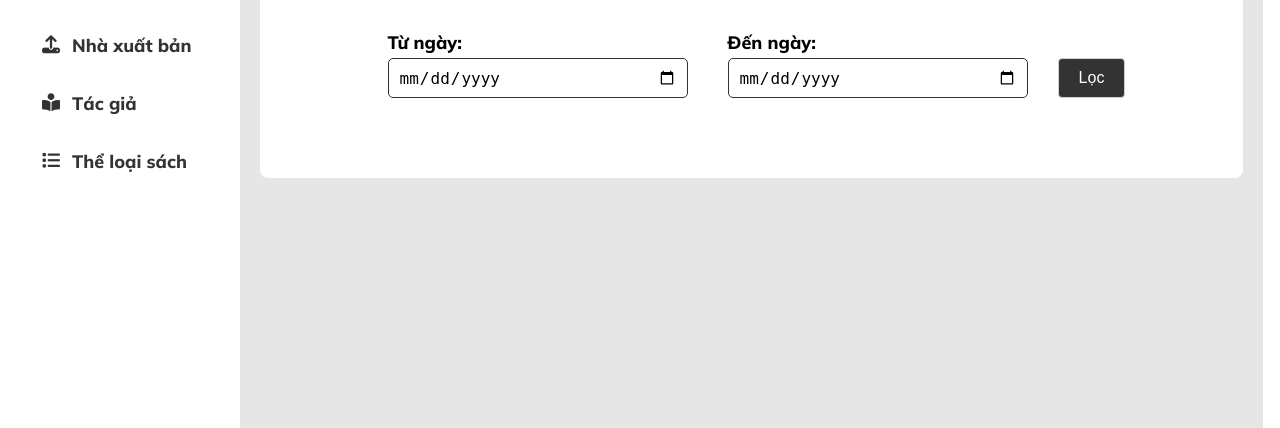
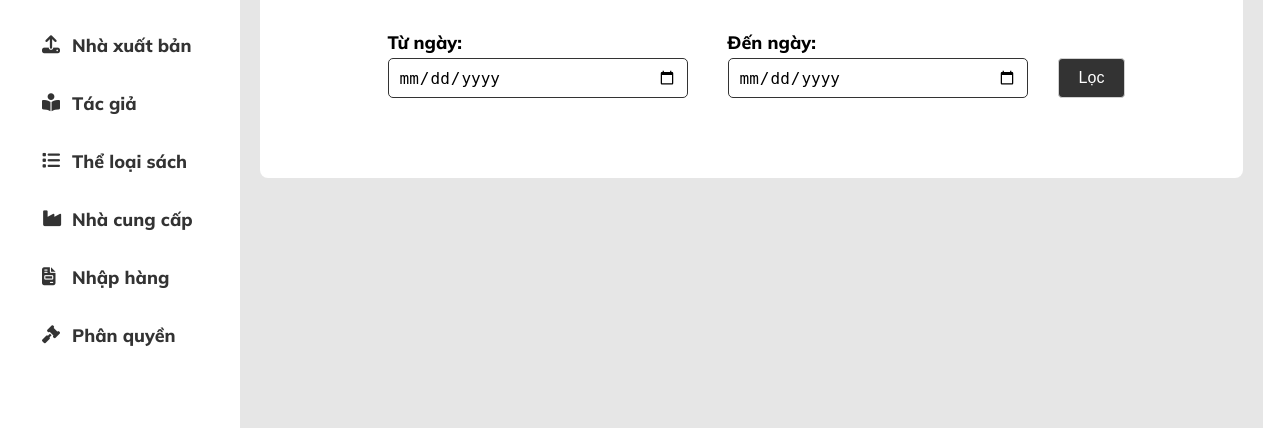
Before and after one commit to minhluquang/web2-bookstore, a PHP site: page /admin/index.php in a window 1280 px wide. Shown: the part 432-860 px from the top of the page. Run offline with PHP 8.4, Linux system fonts and the light colour scheme; tables that the repository leaves empty or names only in its code hold one stand-in row (values such as "Sample post").

Commit message:
Thêm các tab sidebar admin

```diff
--- a/admin/index.php
+++ b/admin/index.php
@@ -80,7 +80,26 @@ $_SESSION["render"] = new pagnation(5, 1, "products");
                                 ?>">
         <a href="?page=category"><i class="fa-solid fa-list"></i>Thể loại sách</a>
       </li>
+      <li class="sidebar__item <?php
+                                if (isset($_GET['page']))
+                                  if ($_GET['page'] == 'supplier') echo 'active';
+                                ?>">
+        <a href="?page=supplier"><i class="fa-solid fa-industry"></i>Nhà cung cấp</a>
+      </li>
+      <li class="sidebar__item <?php
+                                if (isset($_GET['page']))
+                                  if ($_GET['page'] == 'receipt') echo 'active';
+                                ?>">
+        <a href="?page=receipt"><i class="fa-solid fa-file-invoice"></i>Nhập hàng</a>
+      </li>
+      <li class="sidebar__item <?php
+                                if (isset($_GET['page']))
+                                  if ($_GET['page'] == 'role') echo 'active';
+                                ?>">
+        <a href="?page=role"><i class="fa-solid fa-gavel"></i>Phân quyền</a>
+      </li>
     </ul>
+
   </div>
   <div class="container">
     <!-- Render các page tương ứng -->
```
